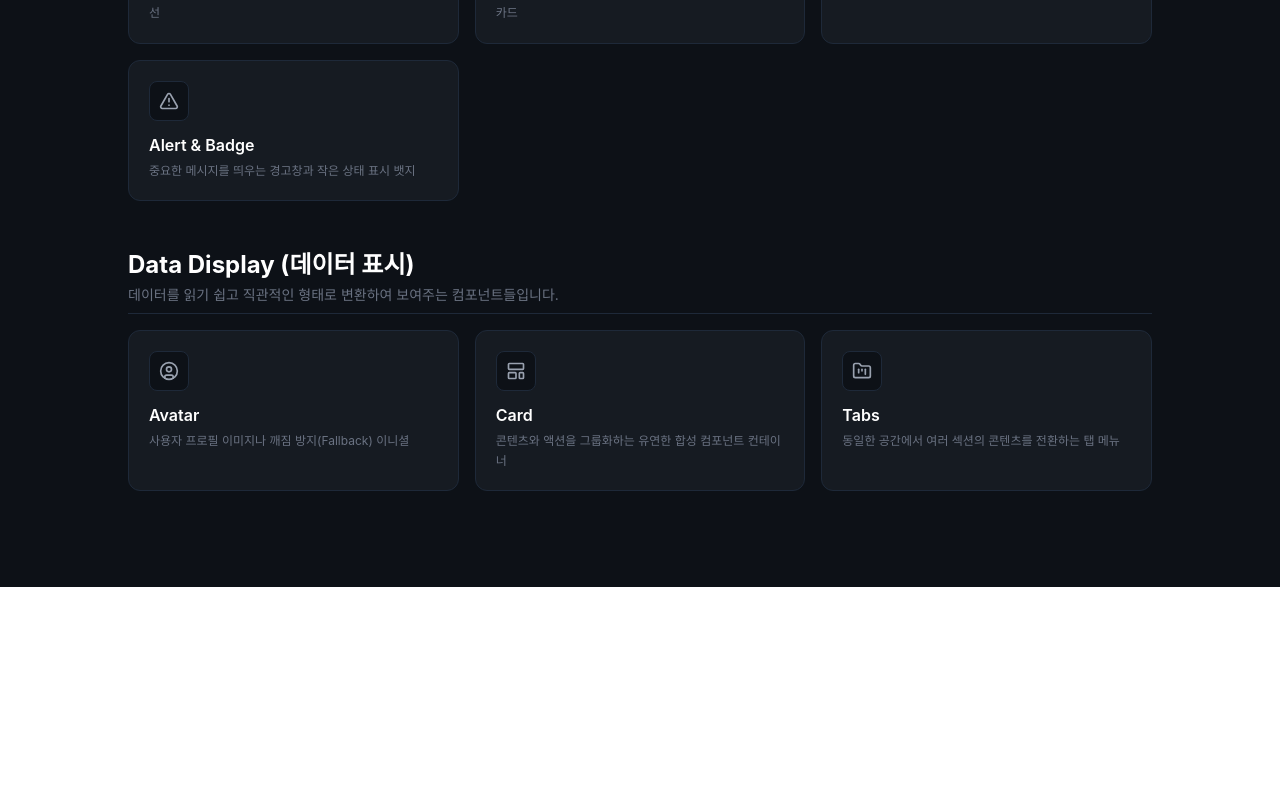
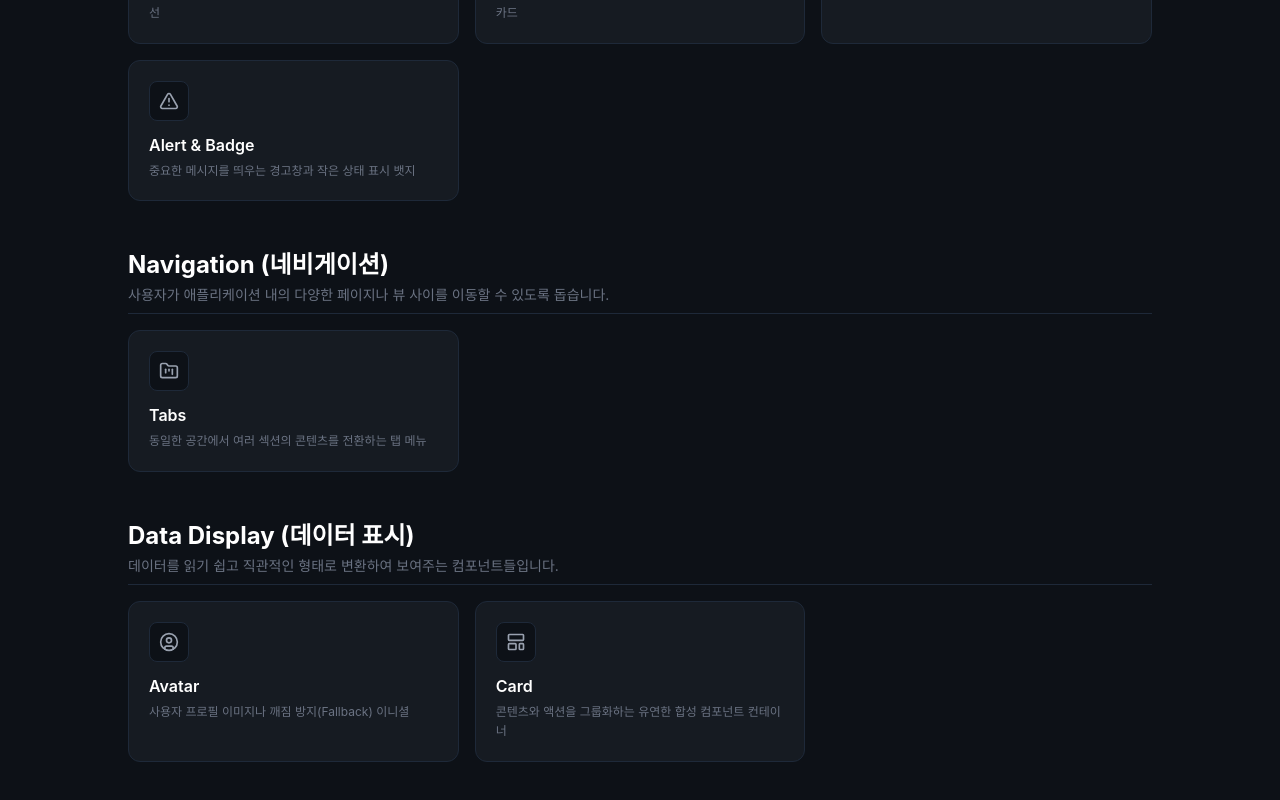
Before and after one commit to bjw9415-oss/jun-UI, a React (Vite) app: page /avatar in a window 1280 px wide. Shown: the part 1374-2174 px from the top of the page. Before the commit the page ends 1961 px from the top, so only its background shows below. Built offline with nearby package versions, Linux system fonts and the light colour scheme.

Commit message:
Refactor: Rearrange Home screen categories (separate Tabs into Navigation) and README update

```diff
--- a/src/pages/Home.tsx
+++ b/src/pages/Home.tsx
@@ -34,6 +34,7 @@ interface ComponentCategory {
   description: string;
   items: ComponentItem[];
 }
+
 const componentCategories: ComponentCategory[] = [
   {
     title: " Buttons (버튼류)",
@@ -60,7 +61,7 @@ const componentCategories: ComponentCategory[] = [
     ],
   },
   {
-    title: " Data Entry (입력 폼)",
+    title: "Data Entry (입력 폼)",
     description: "사용자로부터 텍스트나 데이터를 입력받는 컴포넌트들입니다.",
     items: [
       {
@@ -150,6 +151,20 @@ const componentCategories: ComponentCategory[] = [
       },
     ],
   },
+  // 🌟 새롭게 독립한 Navigation 카테고리!
+  {
+    title: " Navigation (네비게이션)",
+    description:
+      "사용자가 애플리케이션 내의 다양한 페이지나 뷰 사이를 이동할 수 있도록 돕습니다.",
+    items: [
+      {
+        name: "Tabs",
+        path: "/tabs",
+        icon: FolderKanban,
+        desc: "동일한 공간에서 여러 섹션의 콘텐츠를 전환하는 탭 메뉴",
+      },
+    ],
+  },
   {
     title: " Data Display (데이터 표시)",
     description:
@@ -166,12 +181,6 @@ const componentCategories: ComponentCategory[] = [
         path: "/card",
         icon: LayoutTemplate,
         desc: "콘텐츠와 액션을 그룹화하는 유연한 합성 컴포넌트 컨테이너",
-      },
-      {
-        name: "Tabs",
-        path: "/tabs",
-        icon: FolderKanban,
-        desc: "동일한 공간에서 여러 섹션의 콘텐츠를 전환하는 탭 메뉴",
       },
     ],
   },
@@ -208,7 +217,7 @@ export default function Home() {
               <p className="text-sm text-gray-500">{category.description}</p>
             </div>
 
-            {/* 카드 그리드 (반응형: 모바일 1칸, 태블릿 2칸, PC 3칸) */}
+            {/* 카드 그리드 */}
             <div className="grid grid-cols-1 md:grid-cols-2 lg:grid-cols-3 gap-4">
               {category.items.map((item, itemIdx) => {
                 const Icon = item.icon;
```
Also changed, not shown: 1 other file (tests, documents, lock files or other folders).
